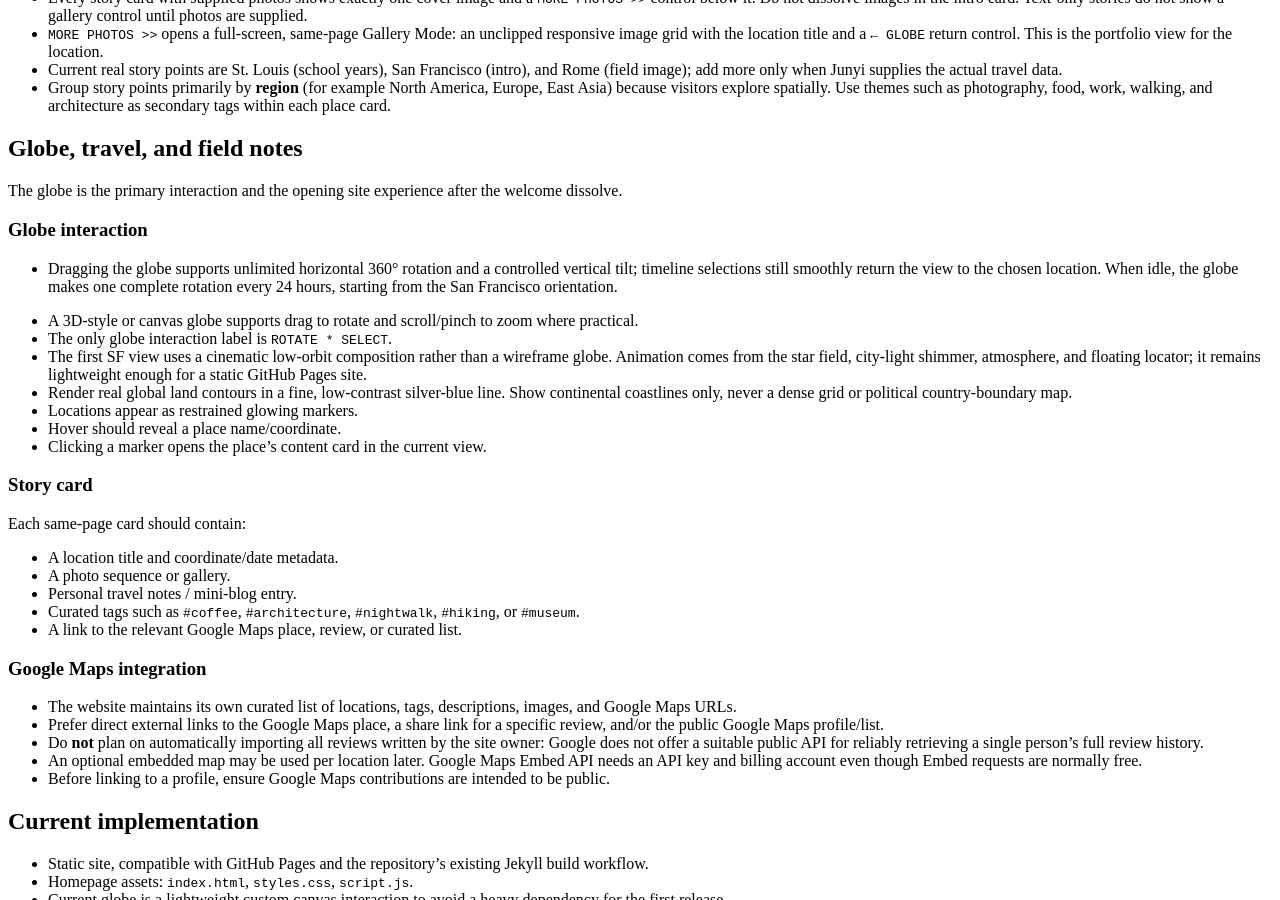
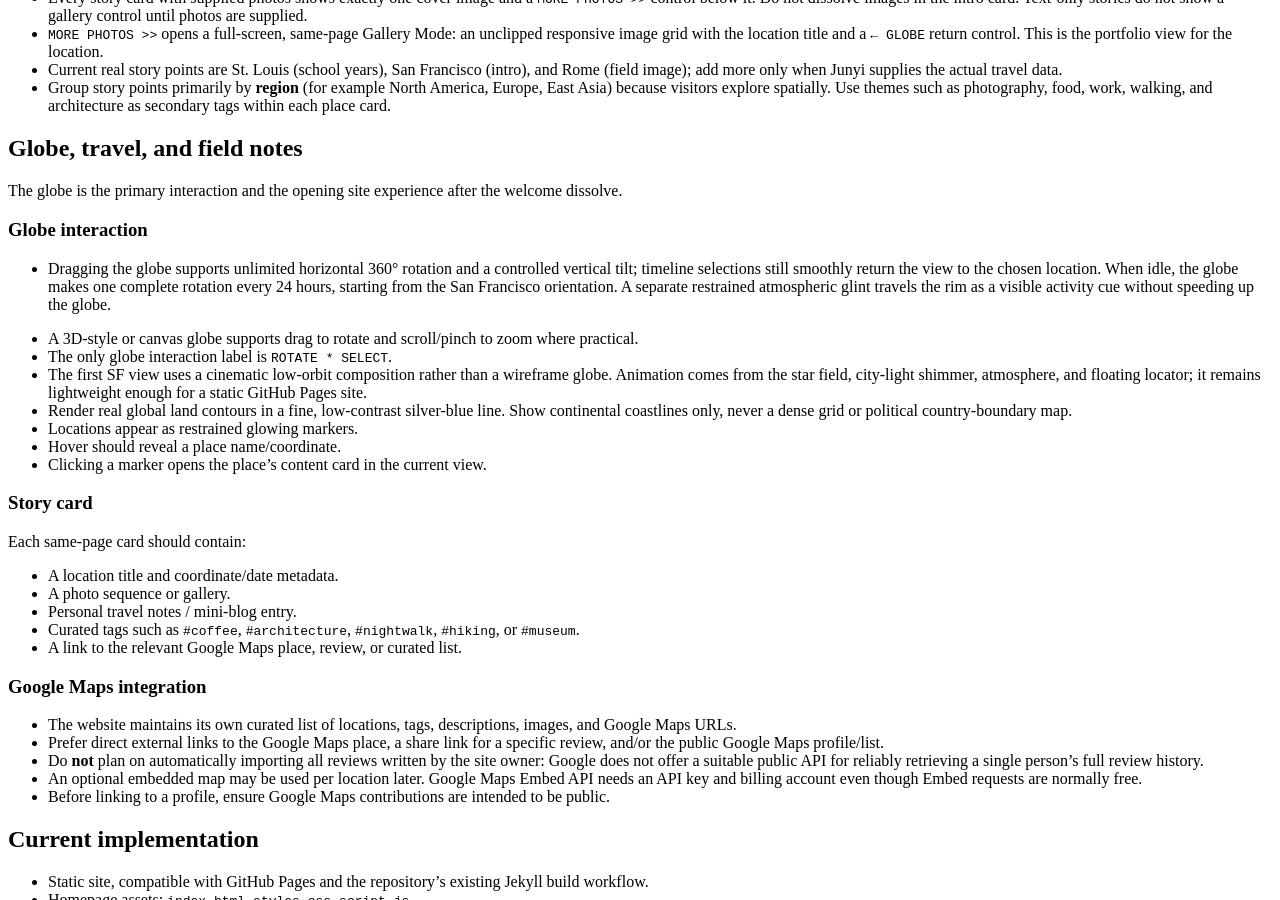
Before and after one commit to Kylinny/Kylinny.github.io, a Jekyll site: the page built from DESIGN_BRIEF.md, in a window 1280 px wide and 900 px high, scrolled down 1608 px. Built offline with Jekyll 4.4.1, drawn with Linux system fonts in a browser that asks for light colours; nearby versions of some CDN libraries; our own code applies the rules of GitHub Pages for plain Markdown files.

Commit message:
Add visible globe activity glint

```diff
--- a/DESIGN_BRIEF.md
+++ b/DESIGN_BRIEF.md
@@ -79,7 +79,7 @@
 
 ### Globe interaction
 
-- Dragging the globe supports unlimited horizontal 360° rotation and a controlled vertical tilt; timeline selections still smoothly return the view to the chosen location. When idle, the globe makes one complete rotation every 24 hours, starting from the San Francisco orientation.
+- Dragging the globe supports unlimited horizontal 360° rotation and a controlled vertical tilt; timeline selections still smoothly return the view to the chosen location. When idle, the globe makes one complete rotation every 24 hours, starting from the San Francisco orientation. A separate restrained atmospheric glint travels the rim as a visible activity cue without speeding up the globe.
 
 - A 3D-style or canvas globe supports drag to rotate and scroll/pinch to zoom where practical.
 - The only globe interaction label is `ROTATE * SELECT`.
```
Also changed, not shown: script.js (+18 -1 lines).
